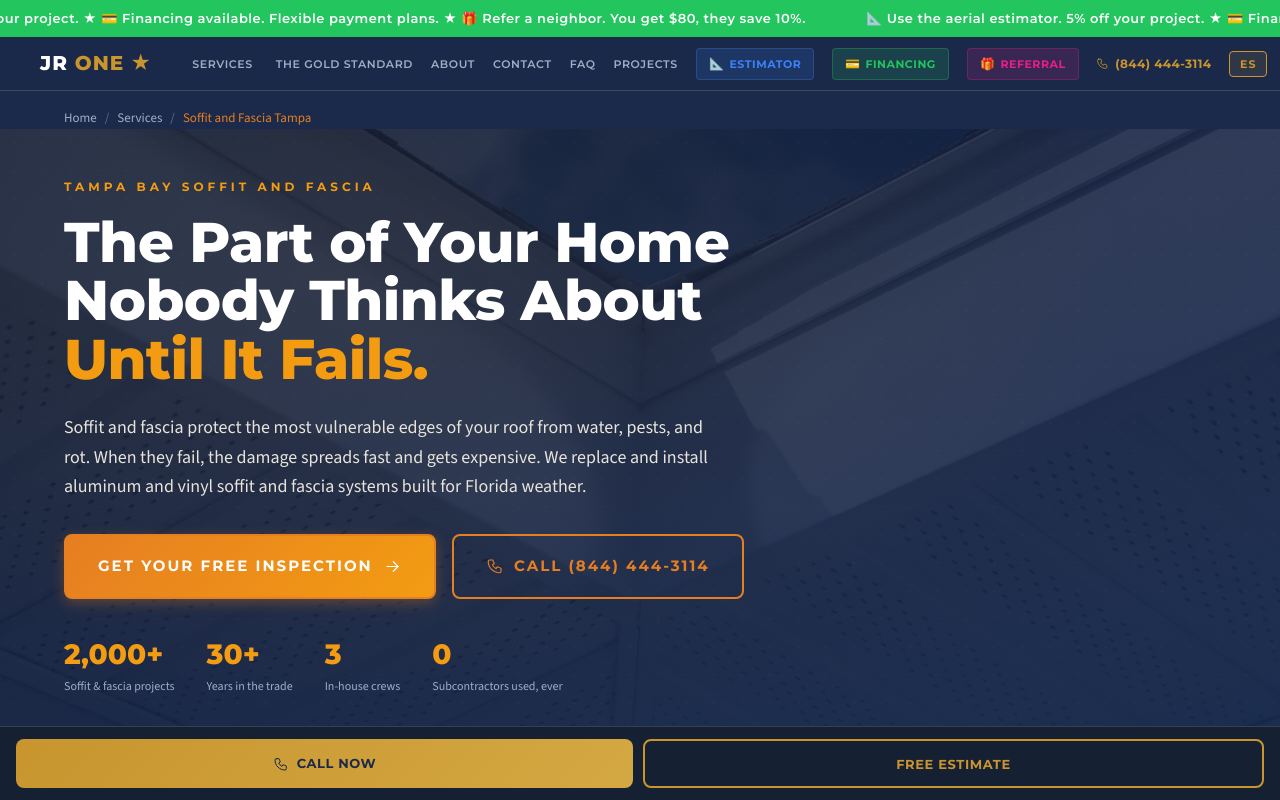
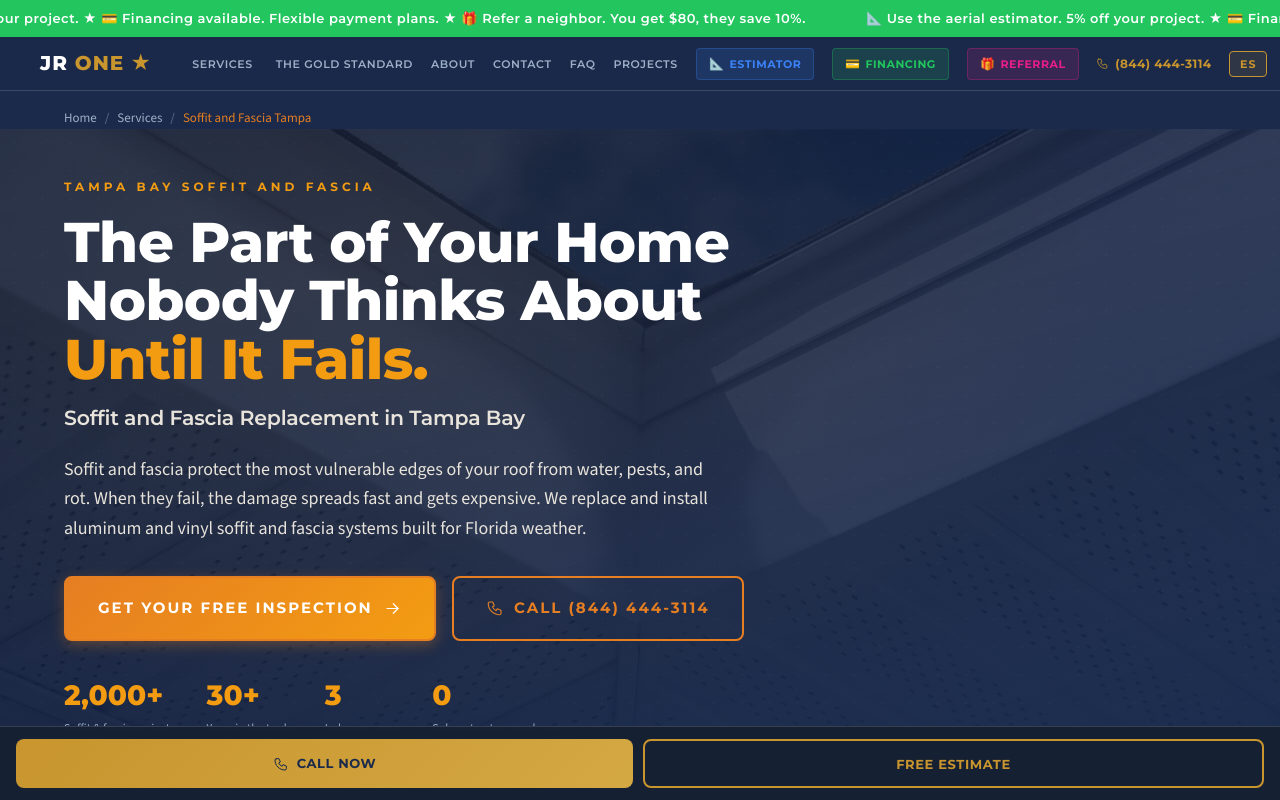
Before and after one commit to popeyejjvv/jr-one-website, a Next.js app: page /soffit-and-fascia in a window 1280 px wide. Shown: the top 800 px of the page. Built offline with nearby package versions, Linux system fonts and the light colour scheme.

Commit message:
seo: add keyword-loaded H2 subtitle to soffit-and-fascia EN+ES pages

```diff
--- a/app/soffit-and-fascia/page.jsx
+++ b/app/soffit-and-fascia/page.jsx
@@ -33,6 +33,7 @@ const T = {
     heroH1a: "The Part of Your Home",
     heroH1b: "Nobody Thinks About",
     heroH1c: "Until It Fails.",
+    heroH2Sub: "Soffit and Fascia Replacement in Tampa Bay",
     heroP: "Soffit and fascia protect the most vulnerable edges of your roof from water, pests, and rot. When they fail, the damage spreads fast and gets expensive. We replace and install aluminum and vinyl soffit and fascia systems built for Florida weather.",
     heroCta: "Get Your Free Inspection",
     heroCall: "Call (844) 444-3114",
@@ -110,6 +111,7 @@ const T = {
     heroH1a: "La Parte de Su Hogar",
     heroH1b: "En la Que Nadie Piensa",
     heroH1c: "Hasta Que Falla.",
+    heroH2Sub: "Reemplazo de Sofito y Fascia en Tampa Bay",
     heroP: "El sofito y la fascia protegen los bordes más vulnerables de su techo contra el agua, plagas y pudrición. Cuando fallan, el daño se propaga rápido y se vuelve costoso. Reemplazamos e instalamos sistemas de sofito y fascia de aluminio y vinilo diseñados para el clima de Florida.",
     heroCta: "Obtenga Su Inspección Gratis",
     heroCall: "Llame al (844) 444-3114",
@@ -257,10 +259,11 @@ export default function SoffitFasciaPage() {
           <Container style={{ position: "relative", zIndex: 1 }}>
             <div style={{ maxWidth: "780px" }}>
               <div style={{ fontFamily: "var(--jr-font-heading)", fontSize: "var(--jr-text-xs)", fontWeight: 700, color: ACCENT_LIGHT, letterSpacing: "4px", marginBottom: "var(--jr-space-4)", textTransform: "uppercase" }}>{t.heroTag}</div>
-              <h1 style={{ fontFamily: "var(--jr-font-heading)", fontSize: "var(--jr-text-4xl)", fontWeight: 800, lineHeight: 1.05, marginBottom: "var(--jr-space-6)", letterSpacing: "-0.5px" }}>
+              <h1 style={{ fontFamily: "var(--jr-font-heading)", fontSize: "var(--jr-text-4xl)", fontWeight: 800, lineHeight: 1.05, marginBottom: "var(--jr-space-4)", letterSpacing: "-0.5px" }}>
                 {t.heroH1a}<br />{t.heroH1b}<br />
                 <span style={{ color: ACCENT_LIGHT }}>{t.heroH1c}</span>
               </h1>
+              <h2 style={{ fontFamily: "var(--jr-font-heading)", fontSize: "var(--jr-text-xl)", fontWeight: 600, lineHeight: 1.25, color: "var(--jr-cream-2)", marginBottom: "var(--jr-space-6)", maxWidth: "660px", letterSpacing: "-0.2px" }}>{t.heroH2Sub}</h2>
               <p style={{ fontFamily: "var(--jr-font-body)", fontSize: "var(--jr-text-lg)", color: "var(--jr-cream-2)", lineHeight: 1.65, marginBottom: "var(--jr-space-8)", maxWidth: "660px" }}>{t.heroP}</p>
               <div style={{ display: "flex", gap: "var(--jr-space-4)", flexWrap: "wrap", marginBottom: "var(--jr-space-8)" }}>
                 <Button
```
